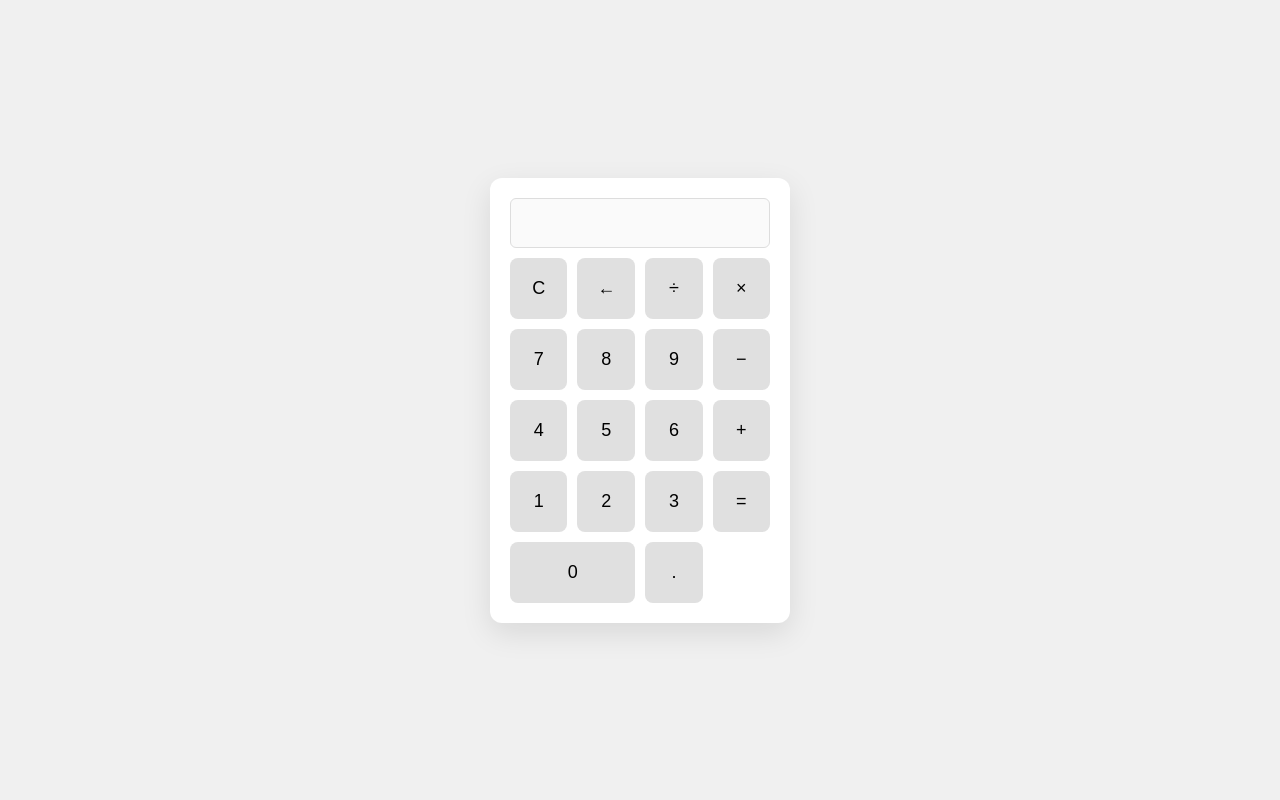
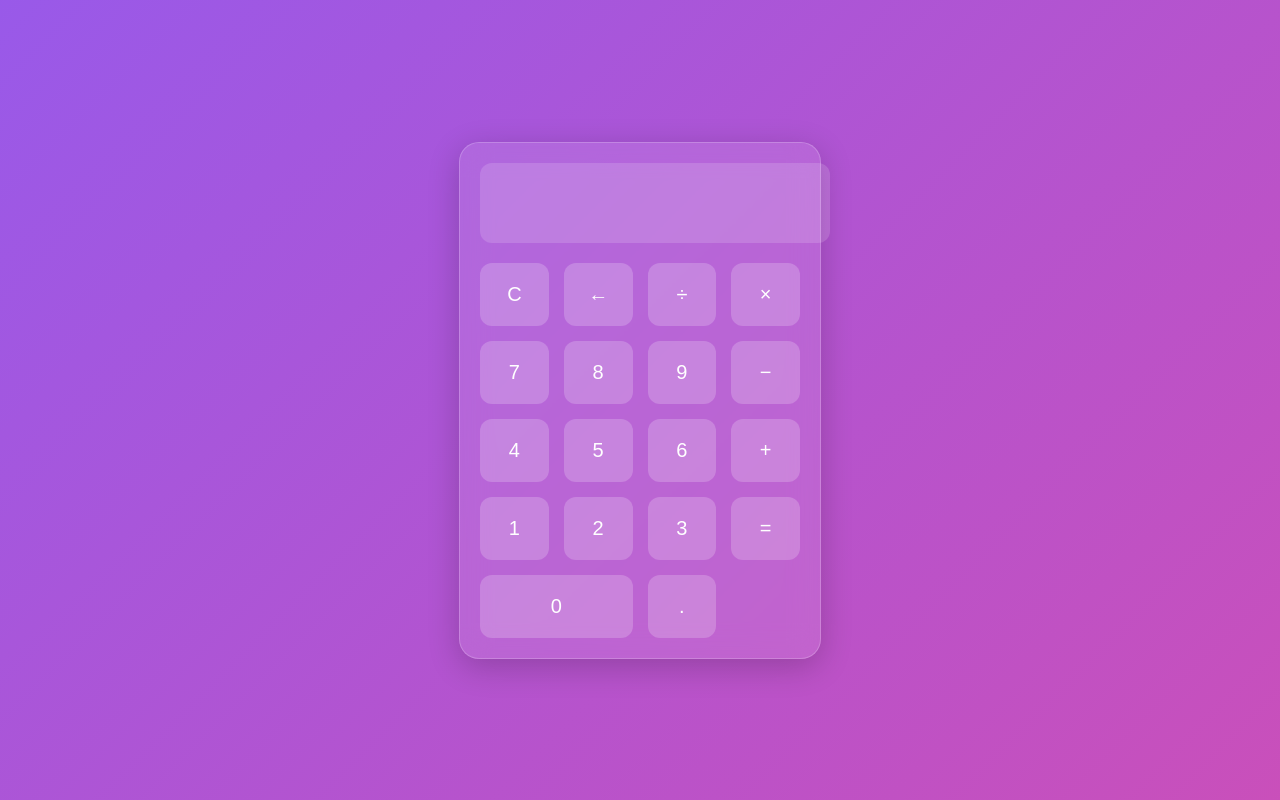
Before and after one commit to Mikiyas199/Simple_calculator-, a plain HTML site: page index.html in a window 1280 px wide. Drawn offline with Linux system fonts and the light colour scheme.

Commit message:
style.css

```diff
--- a/style.css
+++ b/style.css
@@ -1,56 +1,105 @@
-* {
-  box-sizing: border-box;
-  font-family: Arial, sans-serif;
+/* Background and layout */
+body {
+  margin: 0;
+  height: 100vh;
+  background: linear-gradient(135deg, #2e026d, #8b5cf6, #ec4899);
+  background-size: 400% 400%;
+  animation: gradientMove 15s ease infinite;
+  display: flex;
+  justify-content: center;
+  align-items: center;
+  position: relative;
+  overflow: hidden;
+  font-family: 'Segoe UI', sans-serif;
 }
 
-body {
-  background: #f0f0f0;
-  display: flex;
-  align-items: center;
-  justify-content: center;
-  height: 100vh;
-  margin: 0;
+/* Animated gradient */
+@keyframes gradientMove {
+  0% { background-position: 0% 50%; }
+  50% { background-position: 100% 50%; }
+  100% { background-position: 0% 50%; }
 }
 
-.calculator {
-  background: #ffffff;
-  padding: 20px;
-  border-radius: 12px;
-  box-shadow: 0 10px 30px rgba(0, 0, 0, 0.1);
+/* Floating shapes */
+.background-shapes::before,
+.background-shapes::after {
+  content: '';
+  position: absolute;
+  border-radius: 50%;
+  opacity: 0.2;
+  filter: blur(80px);
+}
+.background-shapes::before {
+  width: 400px;
+  height: 400px;
+  background: #f472b6;
+  top: -100px;
+  left: -100px;
+}
+.background-shapes::after {
   width: 300px;
+  height: 300px;
+  background: #6366f1;
+  bottom: -80px;
+  right: -80px;
 }
 
+/* Calculator container */
+.calculator {
+  background: rgba(255, 255, 255, 0.1);
+  border: 1px solid rgba(255, 255, 255, 0.2);
+  box-shadow: 0 8px 32px rgba(0, 0, 0, 0.2);
+  backdrop-filter: blur(15px);
+  border-radius: 20px;
+  padding: 20px;
+  width: 320px;
+  z-index: 2;
+}
+
+/* Display screen */
 .display {
   width: 100%;
-  height: 50px;
-  margin-bottom: 10px;
-  font-size: 24px;
-  padding: 10px;
+  height: 60px;
+  margin-bottom: 20px;
+  font-size: 28px;
   text-align: right;
-  border: 1px solid #ddd;
-  border-radius: 6px;
+  padding: 10px 15px;
+  border: none;
+  border-radius: 12px;
+  background: rgba(255, 255, 255, 0.15);
+  color: #fff;
+  pointer-events: none;
 }
 
+/* Buttons grid */
 .buttons {
   display: grid;
   grid-template-columns: repeat(4, 1fr);
-  gap: 10px;
+  gap: 15px;
 }
 
+/* Buttons */
 button {
   padding: 20px;
-  font-size: 18px;
+  font-size: 20px;
   border: none;
-  border-radius: 8px;
-  background-color: #e0e0e0;
+  border-radius: 12px;
+  background-color: rgba(255, 255, 255, 0.2);
+  color: #fff;
   cursor: pointer;
-  transition: background 0.2s;
+  transition: all 0.2s ease;
 }
 
 button:hover {
-  background-color: #d5d5d5;
+  background-color: rgba(255, 255, 255, 0.35);
+  transform: scale(1.05);
+}
+
+button:active {
+  transform: scale(0.95);
+  background-color: rgba(255, 255, 255, 0.5);
 }
 
 button.zero {
   grid-column: span 2;
-}
+  }
```
